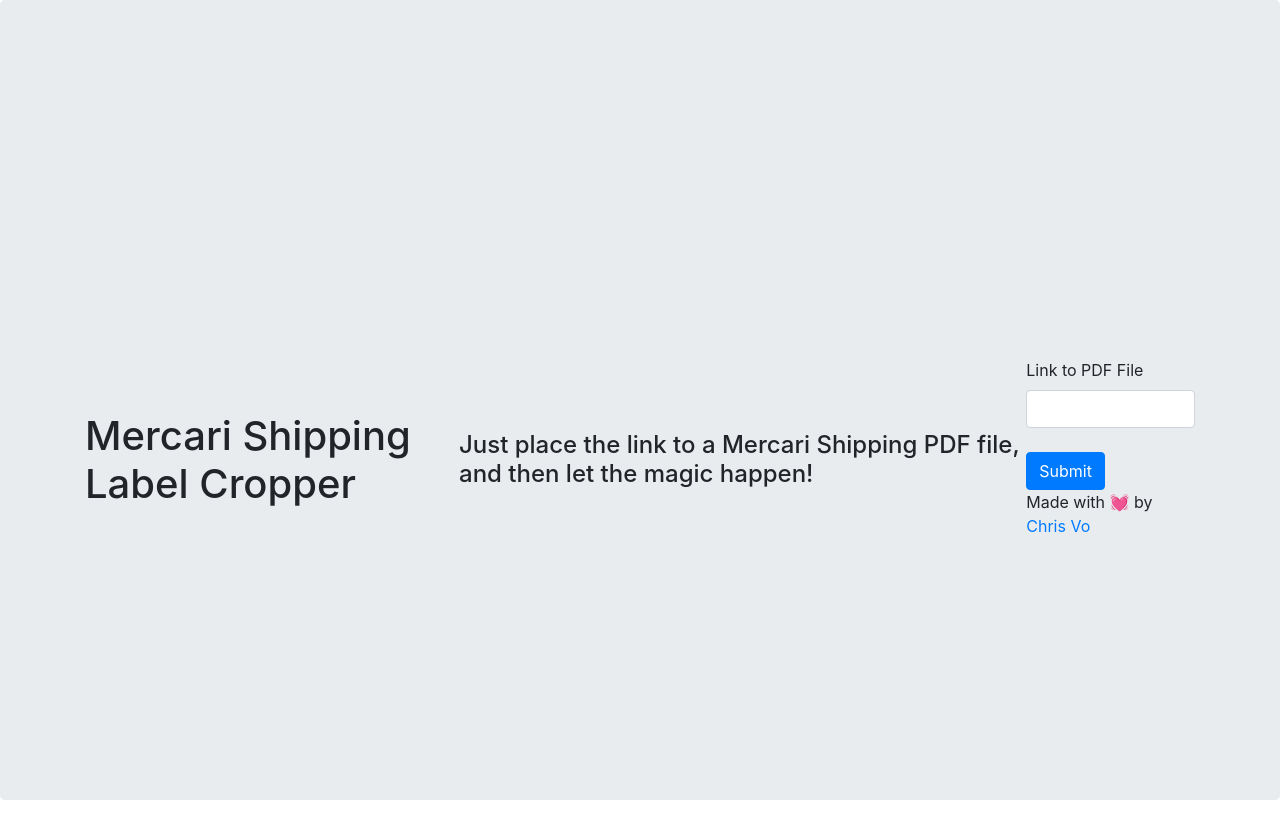
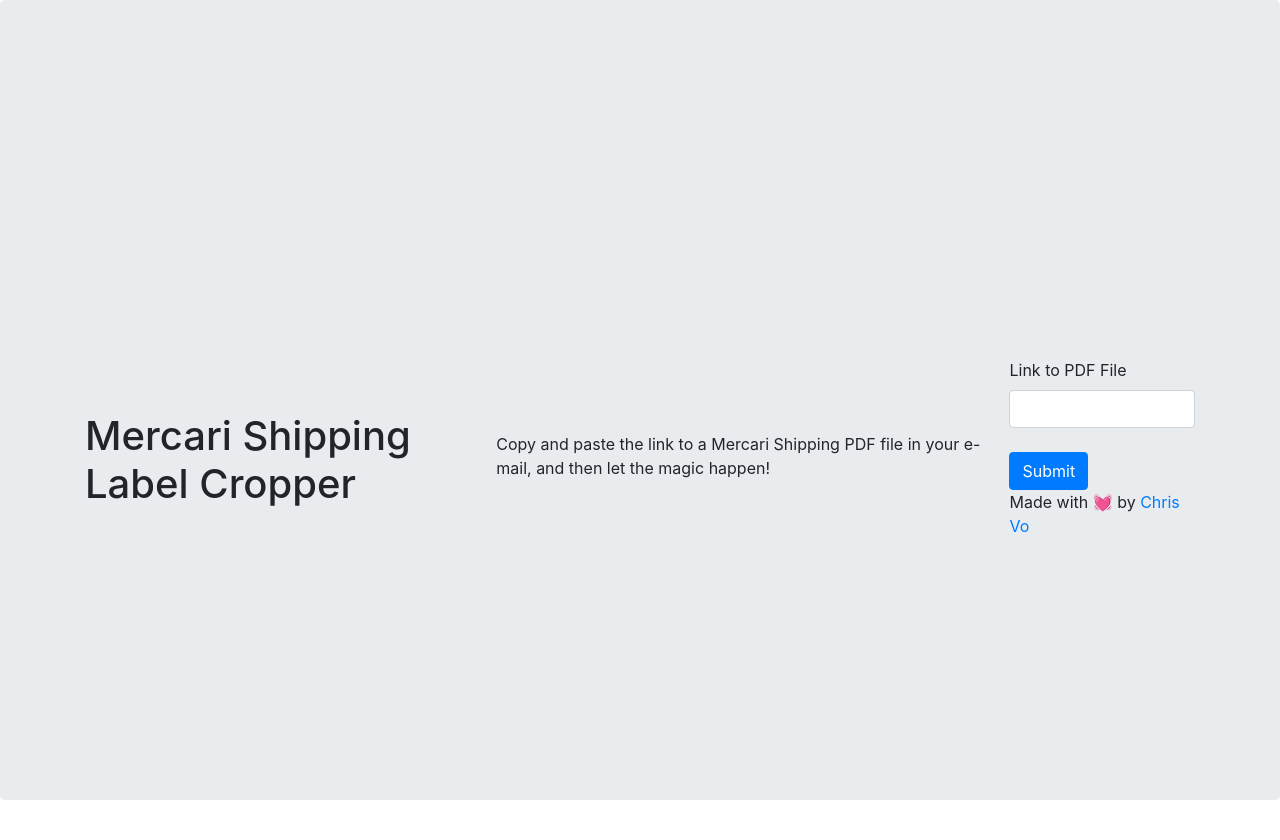
Before and after one commit to waiyanwh/shipcari, a Flask app: page / in a window 1280 px wide. Shown: the top 840 px of the page. Run offline with Flask 2, Linux system fonts and the light colour scheme; some libraries are stand-ins or nearby versions.

Commit message:
Changed index.html

```diff
--- a/templates/index.html
+++ b/templates/index.html
@@ -17,7 +17,7 @@
 <div class="jumbotron " style="height:100%">
     <div class="container vertical-center">
         <h1>Mercari Shipping Label Cropper</h1>
-        <h4>Just place the link to a Mercari Shipping PDF file, and then let the magic happen!</h4>
+        <p>Copy and paste the link to a Mercari Shipping PDF file in your e-mail, and then let the magic happen!</p>
         <form method="POST" action="/crop_pdf">
             <div class="form-group">
                 <label for="pdf_url">Link to PDF File</label>
```
